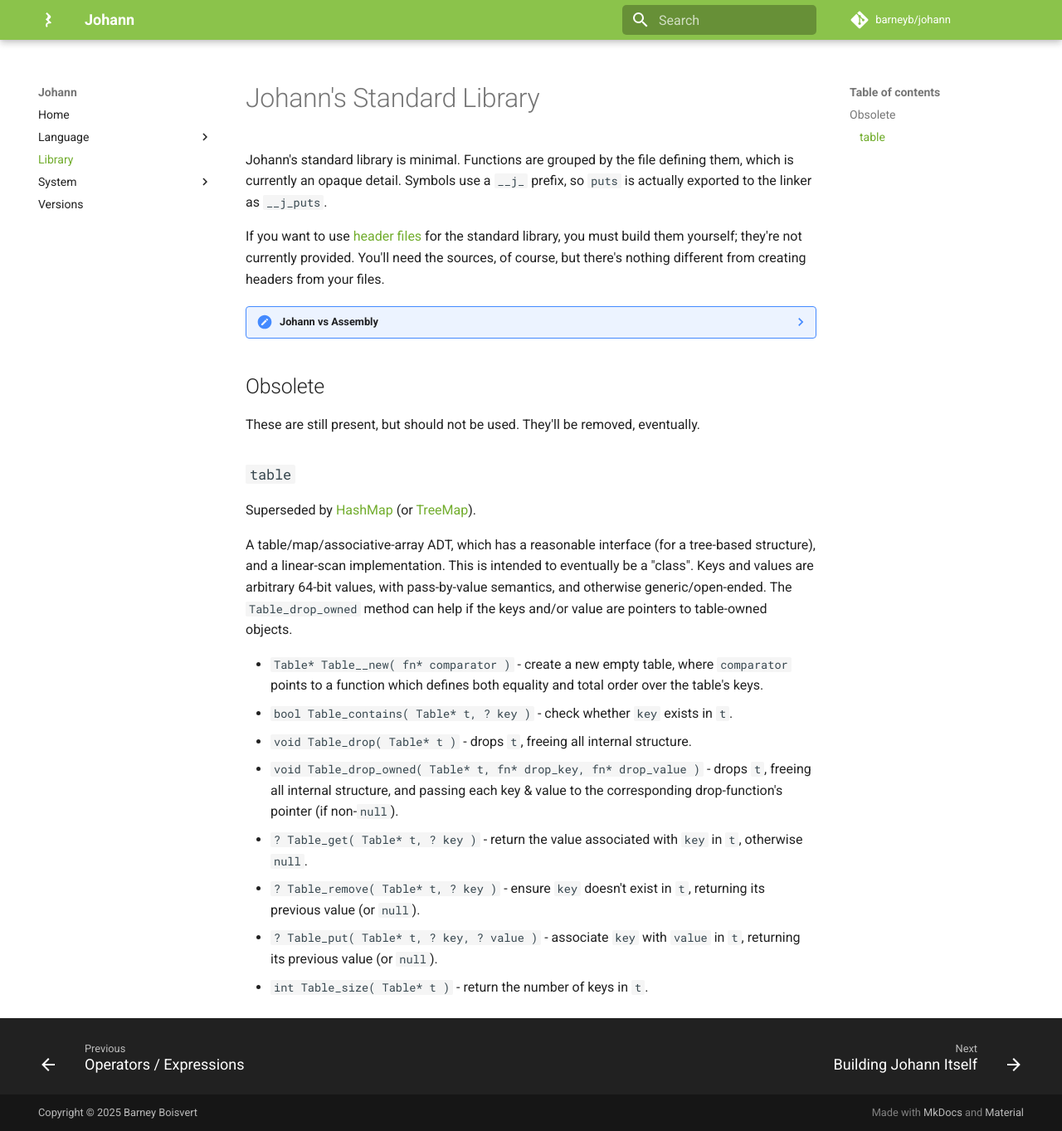
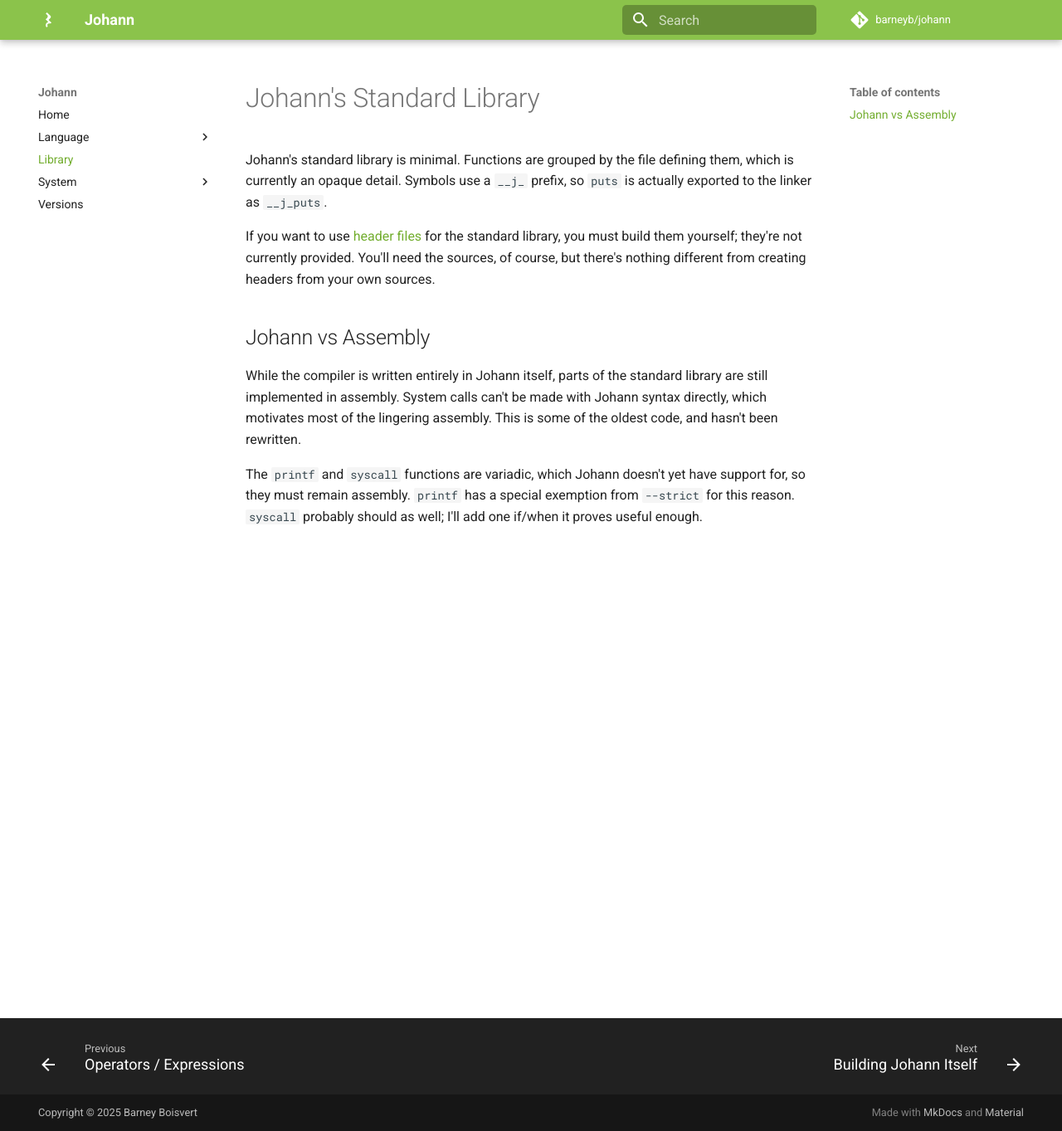
Before and after one commit to barneyb/johann, an MkDocs documentation site: the page built from documentation/docs/library/index.md, in a window 1280 px wide and 1363 px high. Shown: the whole window at 83% size. Built offline with MkDocs 1.6.1 and Material for MkDocs 9.7.7, drawn with Linux system fonts in a browser that asks for light colours; comment, search, counter and statistics services are not loaded.

Commit message:
remove `table` - it's no longer in use

```diff
--- a/documentation/docs/library/index.md
+++ b/documentation/docs/library/index.md
@@ -2,27 +2,10 @@
 
 Johann's standard library is minimal. Functions are grouped by the file defining them, which is currently an opaque detail. Symbols use a `__j_` prefix, so `puts` is actually exported to the linker as `__j_puts`.
 
-If you want to use [header files](../build/index.md#header-files) for the standard library, you must build them yourself; they're not currently provided. You'll need the sources, of course, but there's nothing different from creating headers from your files.
+If you want to use [header files](../build/index.md#header-files) for the standard library, you must build them yourself; they're not currently provided. You'll need the sources, of course, but there's nothing different from creating headers from your own sources.
 
-??? note "Johann vs Assembly"
+##Johann vs Assembly
 
-    While the compiler is written entirely in Johann itself, parts of the standard library are still implemented in assembly. You can see behind the curtain a bit below; the Johann bits have their docs generated from the source itself, while the assembly bits are hand-documented as if C.
+While the compiler is written entirely in Johann itself, parts of the standard library are still implemented in assembly. System calls can't be made with Johann syntax directly, which motivates most of the lingering assembly. This is some of the oldest code, and hasn't been rewritten.
 
-## Obsolete
-
-These are still present, but should not be used. They'll be removed, eventually.
-
-### `table`
-
-Superseded by [HashMap](hashmap.jn.md) (or [TreeMap](treemap.jn.md)).
-
-A table/map/associative-array ADT, which has a reasonable interface (for a tree-based structure), and a linear-scan implementation. This is intended to eventually be a "class". Keys and values are arbitrary 64-bit values, with pass-by-value semantics, and otherwise generic/open-ended. The `Table_drop_owned` method can help if the keys and/or value are pointers to table-owned objects.
-
-* `Table* Table__new( fn* comparator )` - create a new empty table, where `comparator` points to a function which defines both equality and total order over the table's keys.
-* `bool Table_contains( Table* t, ? key )` - check whether `key` exists in `t`.
-* `void Table_drop( Table* t )` - drops `t`, freeing all internal structure.
-* `void Table_drop_owned( Table* t, fn* drop_key, fn* drop_value )` - drops `t`, freeing all internal structure, and passing each key & value to the corresponding drop-function's pointer (if non-`null`).
-* `? Table_get( Table* t, ? key )` - return the value associated with `key` in `t`, otherwise `null`.
-* `? Table_remove( Table* t, ? key )` - ensure `key` doesn't exist in `t`, returning its previous value (or `null`).
-* `? Table_put( Table* t, ? key, ? value )` - associate `key` with `value` in `t`, returning its previous value (or `null`).
-* `int Table_size( Table* t )` - return the number of keys in `t`.
+The `printf` and `syscall` functions are variadic, which Johann doesn't yet have support for, so they must remain assembly. `printf` has a special exemption from `--strict` for this reason. `syscall` probably should as well; I'll add one if/when it proves useful enough.
```
Also changed, not shown: documentation/docs/versions/index.md (+3 -1 lines), 5 other files.
